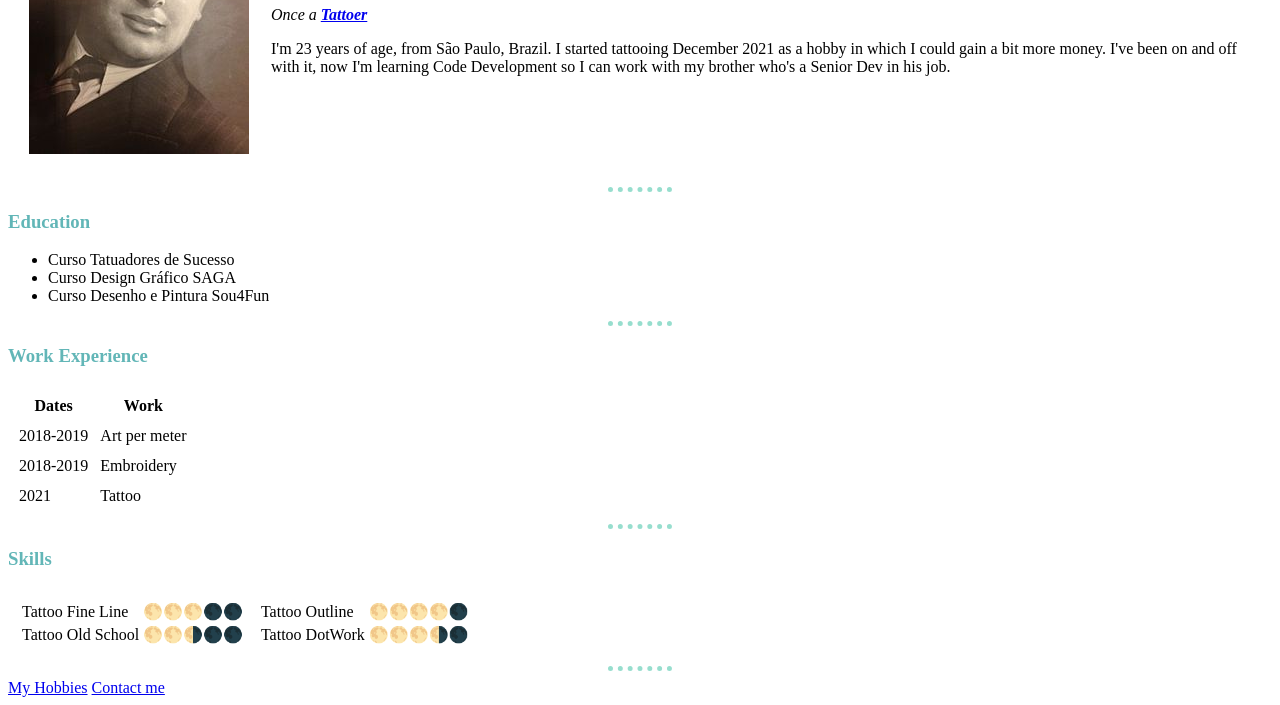
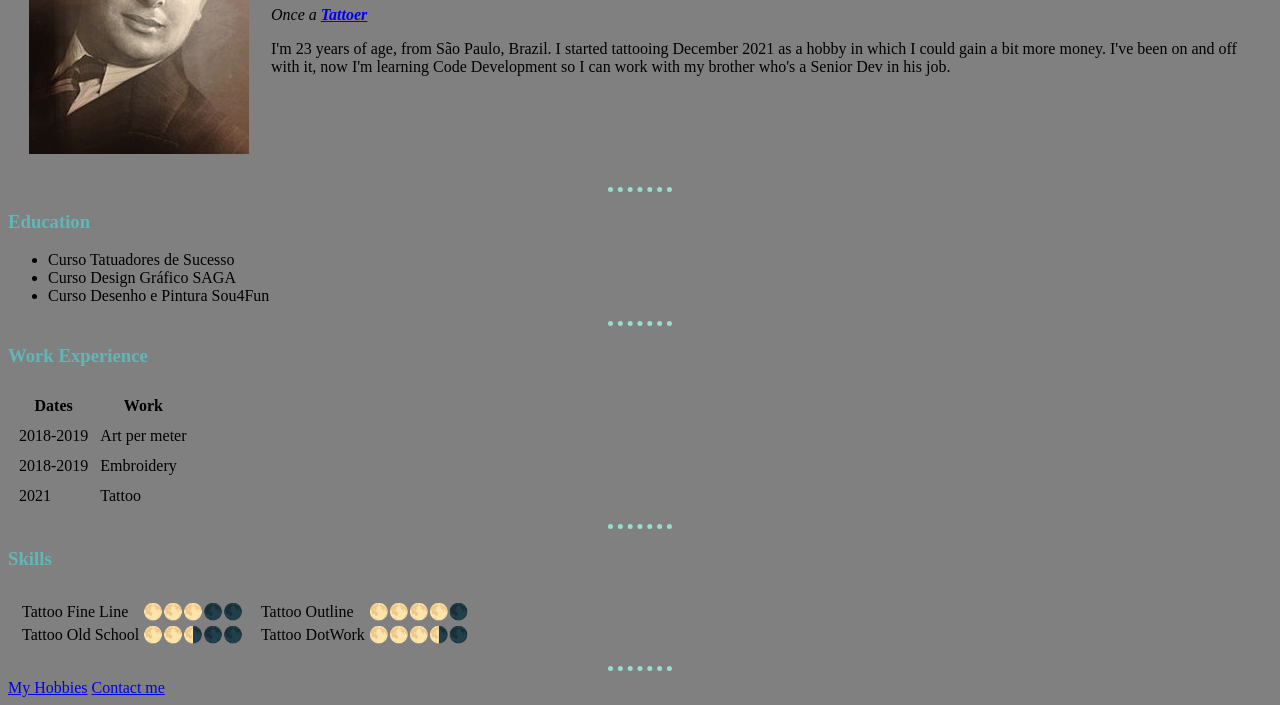
Before and after one commit to Isaac-Levyado/cv, a plain HTML site: page index.html in a window 1280 px wide. Shown: the part 168-873 px from the top of the page. Drawn offline with Linux system fonts and the light colour scheme.

Commit message:
Update index.html

```diff
--- a/index.html
+++ b/index.html
@@ -6,7 +6,11 @@
     <link rel="stylesheet" href="CSS/style.css">
 
 </head>
-
+<style>
+    body{
+        background-color:#808080;
+    }
+</style>
 <body>
     <table cellspacing="20">
         <tr>
```
